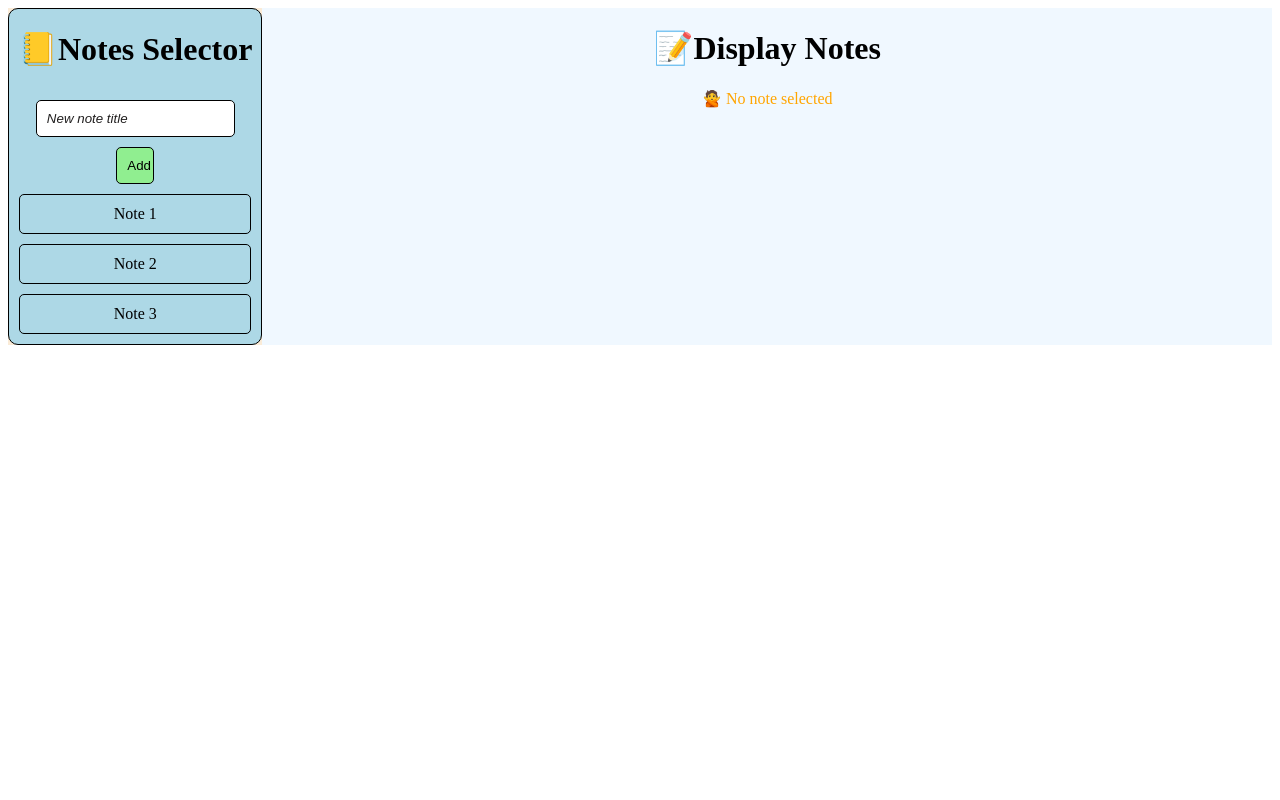
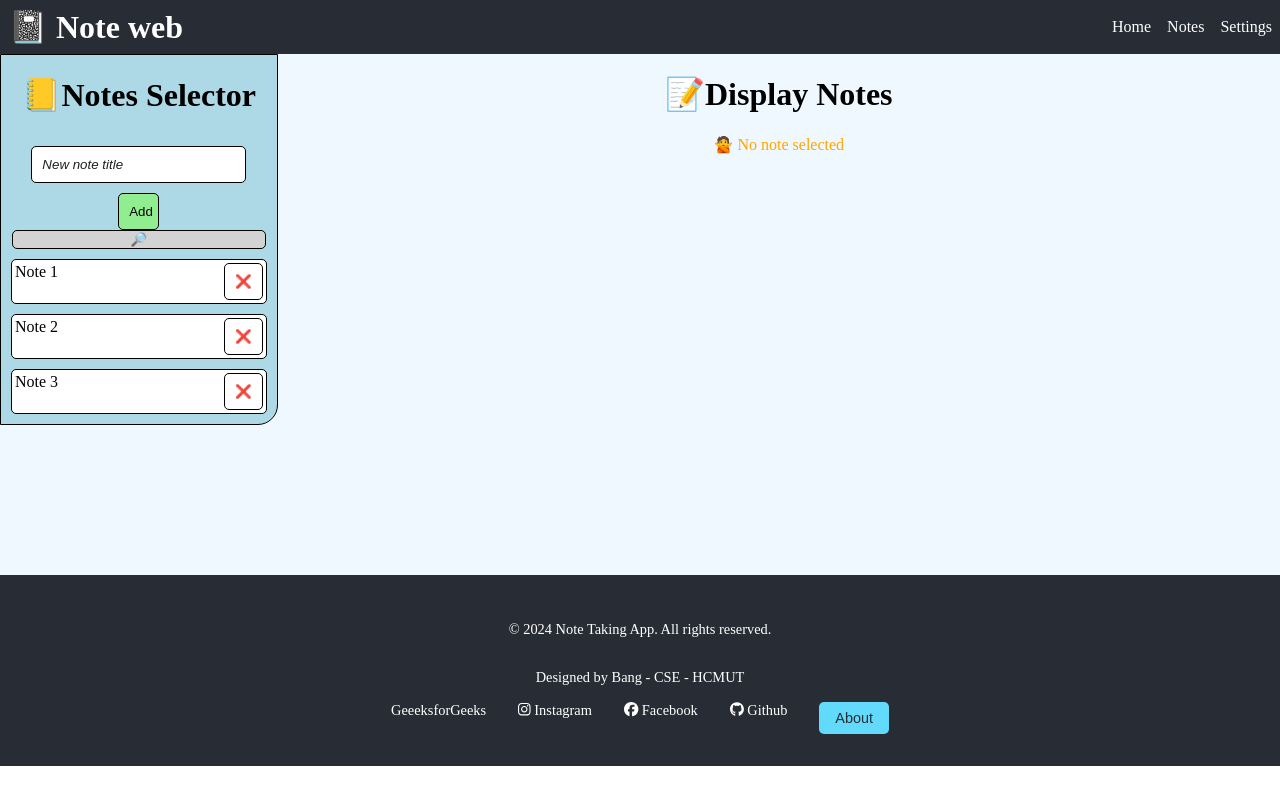
Before and after one commit to bangwoo4/Noteweb, a React (Create React App) app: page / in a window 1280 px wide. Built offline with nearby package versions, Linux system fonts and the light colour scheme.

Commit message:
added delete and search function, header, footer and some more

```diff
--- a/src/App.css
+++ b/src/App.css
@@ -1,13 +1,169 @@
-.App{
-  background-color: antiquewhite;
+body {
+  margin: 0;
+  padding: 0;
+}
+/*Header*/
+.App-header {
+  background-color: #282c34;
+  display: flex;
+  flex-direction: row;
+  align-items: center;
+  justify-content: space-between;
+  color: white;
+  padding: 0.5rem;
+}
+
+.App-header h1 {
+  font-size: 2rem;
+  margin: 0;
+}
+
+.App-header nav ul {
+  display: flex;
+  list-style: none;
+  margin: 0;
+  padding: 0;
+}
+
+.App-header nav li {
+  margin-left: 1rem;
+}
+
+.App-header nav a {
+  color: white;
+  text-decoration: none;
+  transition: color 0.3s ease-in-out;
+}
+
+.App-header nav a:hover {
+  color: #61dafb;
+}
+/*Footer*/
+/* Footer */
+.App-footer {
+  background-color: #282c34;
+  color: white;
+  padding: 2rem 1rem;
+  font-size: 0.9rem;
+  display: flex;
+  flex-direction: column;
+  align-items: center;
+}
+
+.footer-content {
+  display: flex;
+  flex-direction: column;
+  align-items: center;
+  width: 100%;
+  max-width: 1200px;
+}
+
+.footer-content p {
+  margin-bottom: 1rem;
+}
+
+.footer-content nav ul {
+  display: flex;
+  list-style: none;
+  margin: 0;
+  padding: 0;
+}
+
+.footer-content nav li {
+  margin: 0 1rem;
+  position: relative;
+}
+
+.footer-content nav li a {
+  color: white;
+  text-decoration: none;
+  transition: color 0.3s ease-in-out;
+}
+
+.footer-content nav li a:hover {
+  color: #61dafb;
+}
+
+.contactButton {
+  background-color: #61dafb;
+  color: #282c34;
+  border: none;
+  border-radius: 5px;
+  padding: 0.5rem 1rem;
+  cursor: pointer;
+  font-size: 0.9rem;
+  transition: background-color 0.3s ease-in-out;
+}
+
+.contactButton:hover {
+  background-color: #2b9fe6;
+}
+
+.contact-modal {
+  color: black;
+  position: fixed;
+  top: 50%;
+  left: 50%;
+  transform: translate(-50%, -50%);
+  background-color: white;
+  padding: 2rem;
+  border-radius: 5px;
+  box-shadow: 0 0 20px rgba(0, 0, 0, 0.3);
+  z-index: 100;
+  display: flex;
+  flex-direction: column;
+  align-items: center;
+}
+
+.contact-modal h3 {
+  margin-top: 0;
+}
+
+.contact-modal p {
+  margin-bottom: 1rem;
+}
+
+.contact-modal button {
+  background-color: #61dafb;
+  color: #282c34;
+  border: none;
+  border-radius: 5px;
+  padding: 0.5rem 1rem;
+  cursor: pointer;
+  font-size: 0.9rem;
+  transition: background-color 0.3s ease-in-out;
+}
+
+.contact-modal button:hover {
+  background-color: #2b9fe6;
+}
+
+/*App*/
+
+.App {
+  background-color: aliceblue;
   text-align: center;
   width: 100%;
   height: 100%;
   margin: 0px;
   padding: 0px;
   display: flex;
-  grid-template-columns: 1fr 1fr 1fr;
+  flex-direction: column;
+  justify-content: space-between;
 }
+
+.content {
+  flex-grow: 1;
+  display: flex;
+  justify-content: space-between;
+  margin-bottom: 150px;
+}
+
+.footer {
+  flex-shrink: 0;
+}
+
+/* rest of the CSS remains the same */
 .NoNoteSelected{
   color: orange;
 }
@@ -15,10 +171,9 @@
 /*Selector*/
 .Selector {
   background-color: lightblue;
-  width: 20%;
-  border : 1px solid black;
-  border-radius: 10px;
-
+  width: 22%;
+  border: 1px solid black;
+  border-radius: 0 0 20px 0px;
 }
 
 .Selector .addInput{
@@ -38,7 +193,7 @@
   font-style: italic;
 }
 /*Selector Button*/
-.Selector button{
+.Selector .addButton{
   width: 15%;
   padding: 10px;
   border: 1px solid black;
@@ -48,10 +203,45 @@
   transition: transform 0.3s ease-in-out;
 }
 .Selector button:hover{
-  transform: scale(1.1);
+  transform: scale(1.05);
 }
 .Selector button:active{
   transform: scale(0.9);
+}
+.Selector .deleteButton{
+  align-content: right;
+  align-items: right;
+  align-tracks: right;
+  padding: 10px;
+  border: 1px solid black;
+  border-radius: 5px;
+  cursor: pointer;
+  background-color: rgb(255, 255, 255);
+  transition: transform 0.3s ease-in-out;
+}
+.searchInput{
+  font: VNF-Comic Sans;
+  width: 85%;
+  margin: 5px;
+  padding: 10px;
+  border: 1px solid black;
+  border-radius: 5px;
+  transition: transform 0.3s ease-in-out;
+}
+.searchInput:hover{
+  transform: scale(1.05);
+}
+.searchInput::placeholder {
+  color: rgb(33, 31, 31);
+  font-style: italic;
+}
+.showSearch{
+  width: 92%;
+  border: 1px solid black;
+  border-radius: 5px;
+  cursor: pointer;
+  background-color: lightgrey;
+  transition: transform 0.3s ease-in-out;
 }
 
 
@@ -62,10 +252,11 @@
   padding: 0px;
   margin: 0px;
 }
+/*li = note unit*/
 .Selector li{
-  padding: 10px;
+  padding: 3px;
   margin: 10px;
-  background-color: lightblue;
+  background-color: rgb(255, 255, 255);
   border: 1px solid black;
   border-radius: 5px;
   cursor: pointer;
@@ -77,8 +268,9 @@
 }
 .Selector li.selected{
   background-color:bisque;
+}
 
-}
+
 
 /*Display*/
 .Display {
@@ -86,6 +278,7 @@
   width: 80%;
 }
 .saveButton{
+  display: none;
   padding: 10px;
   border: 1px solid black;
   border-radius: 5px;
@@ -100,12 +293,11 @@
 /*Note*/
 .noteBody{
   font-family: 'Arial', sans-serif;
-  padding: 10px;
-  margin: 10px;
+  padding: 15px;
   border: 1px solid rgba(0,0,0,0.1);
-  border-radius: 10px;
+  border-radius: 20px;
   width: 90%;
-  height: 90%;
+  height: 86%;
   overflow: auto;
   transition: transform 0.3s ease-in-out, background-color 0.3s ease-in-out;
   background-color: rgb(245, 245, 245);
--- a/src/App.js
+++ b/src/App.js
@@ -2,6 +2,8 @@ import "./App.css";
 import React from "react";
 import NotesSelector from "./components/NotesSelector";
 import DisplayNotes from "./components/DisplayNotes";
+import Headers from "./components/Header";
+import Footer from "./components/Footer";
 
 function App() {
   const [selectedNote, setSelectedNote] = React.useState(null);
@@ -27,6 +29,10 @@ function App() {
 
   return (
     <div className="App">
+      <div className="header">
+        <Headers />
+      </div>
+      <div className="content">
         <NotesSelector
           onNoteSelect={handleNoteSelect}
           selectedNote={selectedNote}
@@ -40,6 +46,10 @@ function App() {
           onNoteUpdate={handleNoteUpdate}
         />
       </div>
+      <div className="footer">
+        <Footer />
+      </div>
+    </div>
   );
 }
 
--- /dev/null
+++ b/src/components/Footer.js
@@ -0,0 +1,97 @@
+import React, { useState, useEffect, useRef } from "react";
+import { FontAwesomeIcon } from "@fortawesome/react-fontawesome";
+import {
+  faFacebook,
+  faGithub,
+  faInstagram,
+} from "@fortawesome/free-brands-svg-icons";
+
+function Footer() {
+  const [showContactModal, setShowContactModal] = useState(false);
+  const modalRef = useRef();
+
+  const toggleContactModal = () => {
+    setShowContactModal(!showContactModal);
+  };
+
+  useEffect(() => {
+    const handleClickOutside = (event) => {
+      if (modalRef.current && !modalRef.current.contains(event.target)) {
+        setShowContactModal(false);
+      }
+    };
+
+    document.addEventListener("mousedown", handleClickOutside);
+    return () => {
+      document.removeEventListener("mousedown", handleClickOutside);
+    };
+  }, []);
+
+  return (
+    <footer className="App-footer">
+      <div className="footer-content">
+        <p>&copy; 2024 Note Taking App. All rights reserved.</p>
+        <p>Designed by Bang - CSE - HCMUT</p>
+        <nav>
+          <ul>
+            <li>
+              <a
+                href="https://www.geeksforgeeks.org/user/bangwoo4/"
+                aria-label="GeeeksforGeeks"
+              >
+                GeeeksforGeeks
+              </a>
+            </li>
+            <li>
+              <a
+                href="https://www.instagram.com/bangwoo4_/"
+                aria-label="Instagram"
+              >
+                <FontAwesomeIcon icon={faInstagram} /> Instagram
+              </a>
+            </li>
+            <li>
+              <a
+                href="https://www.facebook.com/profile.php?id=100018136776949"
+                aria-label="Facebook"
+              >
+                <FontAwesomeIcon icon={faFacebook} /> Facebook
+              </a>
+            </li>
+            <li>
+              <a href="https://github.com/BangCP" aria-label="Github">
+                <FontAwesomeIcon icon={faGithub} /> Github
+              </a>
+            </li>
+            <li>
+              <button
+                className="contactButton"
+                onClick={toggleContactModal}
+                aria-label="Contact Us"
+              >
+                About
+              </button>
+              {showContactModal && (
+                <div className="contact-modal" ref={modalRef}>
+                  <h3>Contact</h3>
+                  <p>Nguyen Dinh Bang - 2210298</p>
+                  <p>nguyendinhbang53az@gmail.com</p>
+                  <p>bang.nguyendinh@hcmut.edu.vn</p>
+                  <p>0901236608</p>
+                  <button
+                    onClick={toggleContactModal}
+                    aria-label="Close Contact Modal"
+                  >
+                    Close
+                  </button>
+                </div>
+              )}
+            </li>
+          </ul>
+        </nav>
+      </div>
+    </footer>
+  );
+}
+
+export default Footer;
--- /dev/null
+++ b/src/components/Header.js
@@ -0,0 +1,28 @@
+import React from "react";
+
+function Header() {
+  return (
+    <header className="App-header">
+      <h1>📓 Note web</h1>
+      <nav>
+        <ul>
+          <li>
+            <a href="https://lms.hcmut.edu.vn/course/view.php?id=14227">Home</a>
+          </li>
+          <li>
+            <a href="https://lms.hcmut.edu.vn/course/view.php?id=14227">
+              Notes
+            </a>
+          </li>
+          <li>
+            <a href="https://lms.hcmut.edu.vn/course/view.php?id=14227">
+              Settings
+            </a>
+          </li>
+        </ul>
+      </nav>
+    </header>
+  );
+}
+
+export default Header;
--- a/src/components/NotesSelector.js
+++ b/src/components/NotesSelector.js
@@ -16,10 +16,11 @@ function NotesSelector({ onNoteSelect, selectedNote, onNoteUpdate }) {
   }, [notes]);
 
   const [newNoteTitle, setNewNoteTitle] = React.useState("");
-
+  const [searchValue, setSearchValue] = React.useState("");
   const handleNoteSelect = (note) => {
     onNoteSelect(note);
   };
+  const [showSearchBar, setShowSearchBar] = React.useState(false);
 
   const handleInputChange = (event) => {
     setNewNoteTitle(event.target.value);
@@ -30,10 +31,22 @@ function NotesSelector({ onNoteSelect, selectedNote, onNoteUpdate }) {
       addNote();
     }
   };
+  const handleDelete = (id) => {
+    setNotes(notes.filter((note) => note.id !== id));
+  };
+  const handleSearchChange = (event) => {
+    setSearchValue(event.target.value);
+  };
+  const filteredNotes = notes.filter((note) =>
+    note.title.toLowerCase().includes(searchValue.toLowerCase())
+  );
+  const handleShowSearchBar = () => {
+    setShowSearchBar(!showSearchBar);
+  };
 
   function addNote() {
     if (newNoteTitle === "") return;
-    const newNote = { id: notes.length + 1, title: newNoteTitle, body: "" };
+    const newNote = { id: Date.now(), title: newNoteTitle, body: "" };
     setNotes((notes) => [...notes, newNote]);
     setNewNoteTitle("");
   }
@@ -64,14 +77,38 @@ function NotesSelector({ onNoteSelect, selectedNote, onNoteUpdate }) {
           Add
         </button>
       </div>
-      <ul>
-        {notes.map((note) => (
+      <div className="searchBlock">
+        <button className="showSearch" onClick={handleShowSearchBar}>
+          {showSearchBar ? "Hide Search Bar" : "🔎"}
+        </button>
+        {showSearchBar && (
+          <input
+            className="searchInput"
+            type="text"
+            value={searchValue}
+            onChange={handleSearchChange}
+            placeholder="Search notes"
+          />
+        )}
+      </div>
+      <ul className="NotesList">
+        {filteredNotes.map((note) => (
           <li
             key={note.id}
             className={selectedNote?.id === note.id ? "selected" : ""}
             onClick={() => handleNoteSelect(note)}
+            style={{ display: "flex", justifyContent: "space-between" }}
           >
             {note.title}
+            <button
+              className="deleteButton"
+              onClick={(e) => {
+                e.stopPropagation();
+                handleDelete(note.id);
+              }}
+            >
+              ❌
+            </button>
           </li>
         ))}
       </ul>
```
Lines whose indentation alone changed are shown as unchanged.
